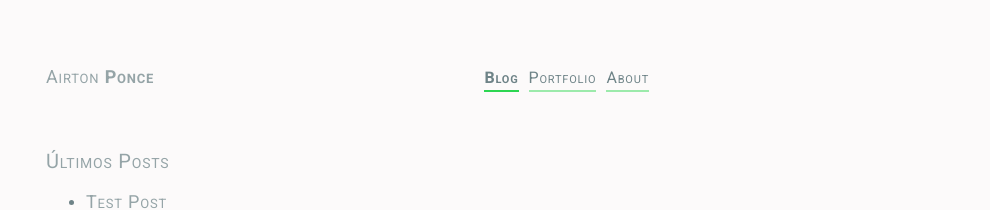
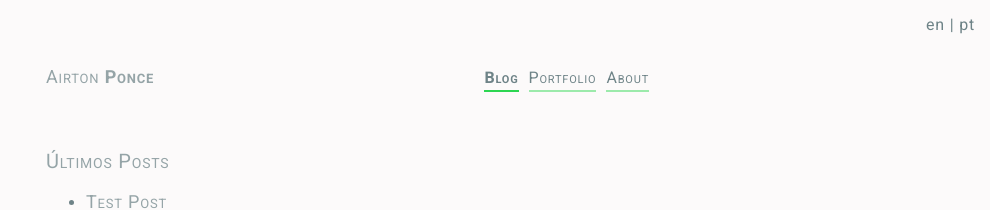
Before and after one commit to APonce911/jekyll-mywebsite, a Jekyll site: the page built from index.html, in a window 1280 px wide. Shown: the top 210 px of the page, without its empty margins (290-1280 px from the left). Built offline with Jekyll 4.4.1, drawn with Linux system fonts in a browser that asks for light colours; nearby versions of some CDN libraries.

Commit message:
div language-box o layout + responsive style

```diff
--- a/_layouts/default.html
+++ b/_layouts/default.html
@@ -3,6 +3,7 @@
   {% include head.html %}
   <body>
     <div class="wrapper">
+      <div class="language-box">en | pt</div>
       <div class="container">
         {% include navigation.html %}
         {{ content }}
--- a/_sass/main.scss
+++ b/_sass/main.scss
@@ -82,16 +82,11 @@ a:hover{
   margin-left: auto;
   margin-right: auto;
 }
-@media (min-width: 38rem) {
-  .container {
-      padding: 3rem 1rem;
-  }
-  ul{
-    -webkit-padding-start: 40px;
-  }
-  ol{
-    -webkit-padding-start: 40px;
-  }
+.language-box{
+  position: absolute;
+  margin:0;
+  top: 5px;
+  right: 5px;
 }
 .social-media-links a{
   box-shadow: 0px 0px;
@@ -108,5 +103,20 @@ a:hover{
   margin-bottom:0px;
   padding-bottom: 3px;
   box-shadow: inset 0px -2px $light-green;
+}
 
+@media (min-width: 38rem) {
+  .container {
+      padding: 3rem 1rem;
   }
+  ul{
+    -webkit-padding-start: 40px;
+  }
+  ol{
+    -webkit-padding-start: 40px;
+  }
+  .language-box{
+    top: 15px;
+    right: 15px;
+  }
+}
```
